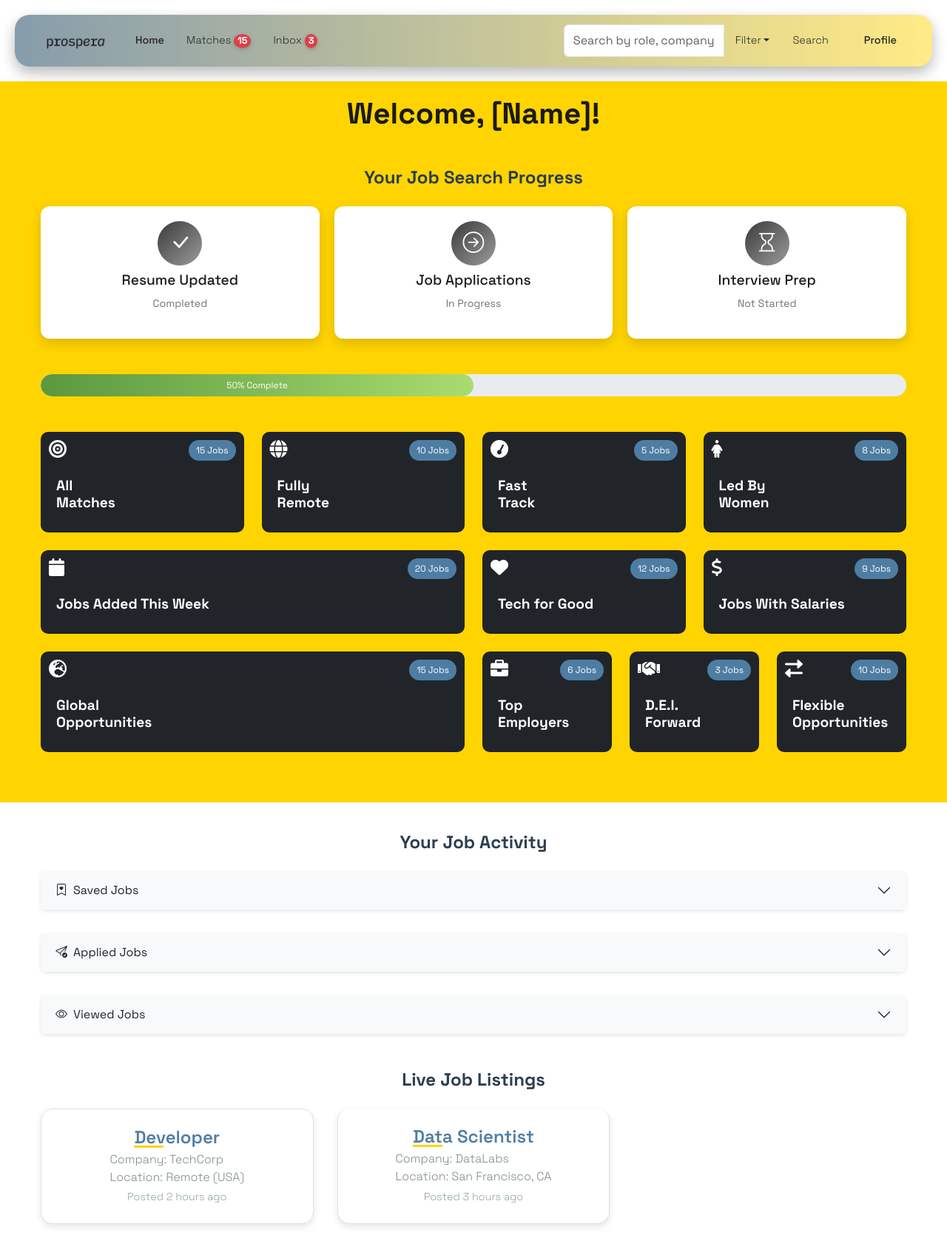
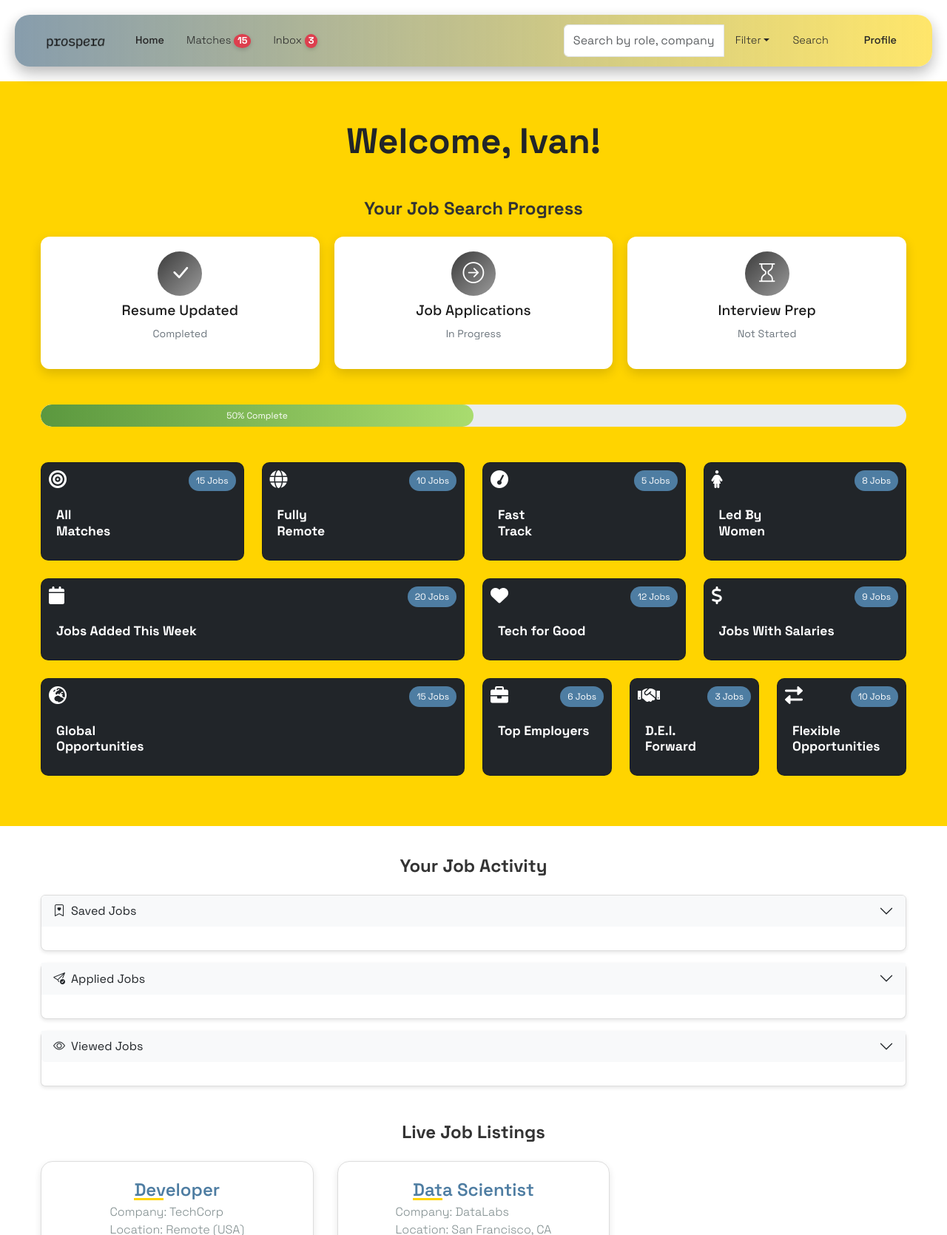
Before and after one commit to lawrence-ivan-reyes/prospera, a Flask app: page / in a window 1280 px wide. Shown: the top 1670 px of the page at 74% size. Run offline with Flask 3, Linux system fonts and the light colour scheme.

Commit message:
updated home

```diff
--- a/static/index.css
+++ b/static/index.css
@@ -1,6 +1,12 @@
 .yellow-section {
     background-color: #FFD400;
     padding: 1.25rem;
+}
+
+.yellow-section h1 {
+    margin-top: 2rem;
+    margin-bottom: 1rem;
+    font-size: 3rem;
 }
 
 body {
@@ -14,7 +20,7 @@
 }
 
 .custom-navbar {
-    background: linear-gradient(to right, rgba(45, 83, 111, 0.6), rgba(255, 212, 0, 0.5));
+    background: linear-gradient(to right, rgba(45, 83, 111, 0.6), rgba(255, 226, 80, 0.894));
     border-radius: 1.25rem;
     padding: 1rem 2rem;
     margin: 1.25rem;
@@ -81,13 +87,9 @@
     font-weight: 500;
 }
 
-h1.fw-bold {
-    font-size: 2.5rem;
-    color: #1a1a1a;
-}
-
 h2.text-center {
     font-size: 1.5rem;
+    color: #333333;
     font-weight: bold;
     text-align: center;
     margin-bottom: 2rem;
@@ -239,7 +241,7 @@
 }
 
 .grid-box .card-title {
-    font-size: 1.2rem;
+    font-size: 1.1rem;
     font-weight: bold;
     color: #fff;
     text-align: left;
@@ -262,7 +264,7 @@
 }
 
 .accordion-item {
-    border: none;
+    border: 0.005rem solid #dddddd;
     border-radius: 0.5rem;
     margin-bottom: 1rem;
     box-shadow: 0 0.125rem 0.3125rem rgba(0, 0, 0, 0.1);
@@ -270,11 +272,18 @@
 
 .accordion-button {
     background-color: #f8f9fa;
+    padding: 0.7rem 1rem;
+    outline: none;
+}
+
+.accordion-button:focus {
+    box-shadow: none;
 }
 
 .accordion-button:not(.collapsed) {
     background-color: #c6e3ff93;
     box-shadow: inset 0 -0.0625rem 0 rgba(0, 0, 0, 0.125);
+    padding: 1rem 1rem;
 }
 
 .accordion-body ul {
@@ -327,6 +337,7 @@
 
 #liveJobFeed .list-group-item {
     background-color: #ffffff;
+    border: 1px solid #dddddd;
     border-radius: 1rem;
     padding: 1.5rem;
     display: flex;
--- a/templates/index.html
+++ b/templates/index.html
@@ -45,7 +45,7 @@
 <!-- welcome msg -->
 <div class="yellow-section">
     <div class="text-center">
-      <h1 class="fw-bold">Welcome, [Name]!</h1>
+      <h1 class="fw-bold">Welcome, Ivan!</h1>
     </div>
 
 <!-- progress tracker -->
@@ -88,7 +88,6 @@
 <!-- grid layout -->
 <div class="container my-5">
     <div class="row g-4">
-      <!-- individual boxes -->
       <div class="col-lg-3 col-md-6 grid-box matches">
         <div class="card bg-dark text-white h-100">
           <div class="card-body">
@@ -249,7 +248,7 @@
 </section>
 
 <!-- live job feed -->
-<div class="container my-5">
+<section class="container my-5">
     <h2 class="text-center mb-4">Live Job Listings</h2>
     <div id="liveJobFeed" class="list-group">
       <a href="#" class="list-group-item list-group-item-action">
@@ -264,12 +263,14 @@
       </a>
     </div>
   </div>
+</section>
 
 <!-- job opps map section -->
-<div class="container my-5">
+<section class="container my-5">
     <h2 class="text-center">Explore Job Opportunities by Location</h2>
     <div id="map" style="height: 500px;"></div>
 </div>
+</section>
 
 <!-- leaflet.js lib -->
 <script src="https://unpkg.com/leaflet/dist/leaflet.js"></script>
@@ -296,7 +297,7 @@
 </script>
 
 <!-- advice feed -->
-<div class="container my-5">
+<section class="container my-5">
     <h2 class="text-center mb-4">Career Tips & Advice</h2>
     <div class="row g-4">
       <div class="col-md-4">
@@ -331,6 +332,7 @@
       </div>
     </div>
   </div>
+</section>
 
 
 <footer class="footer">
```
Also changed, not shown: other parts of static/index.css (+35 -9 lines).
